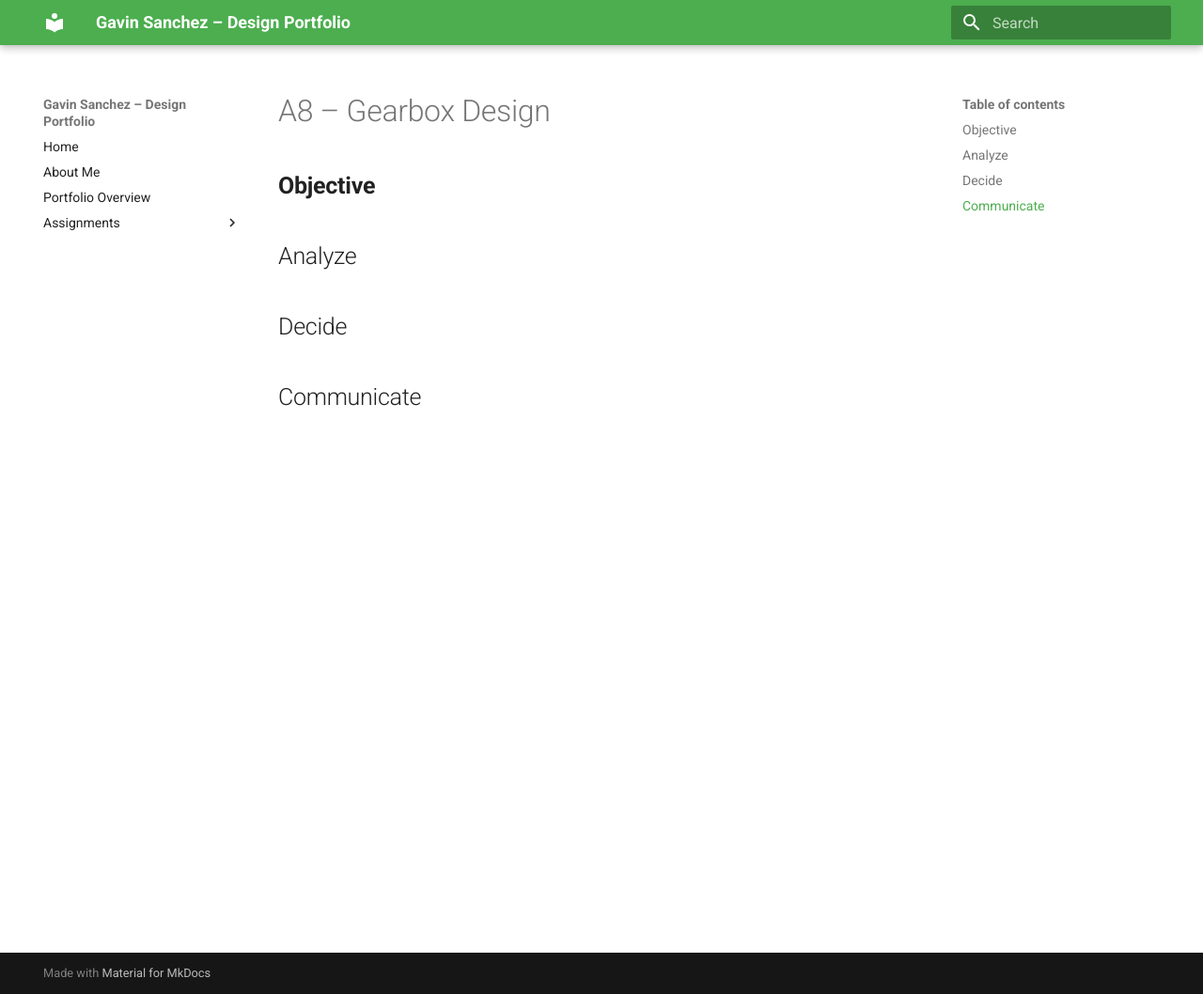
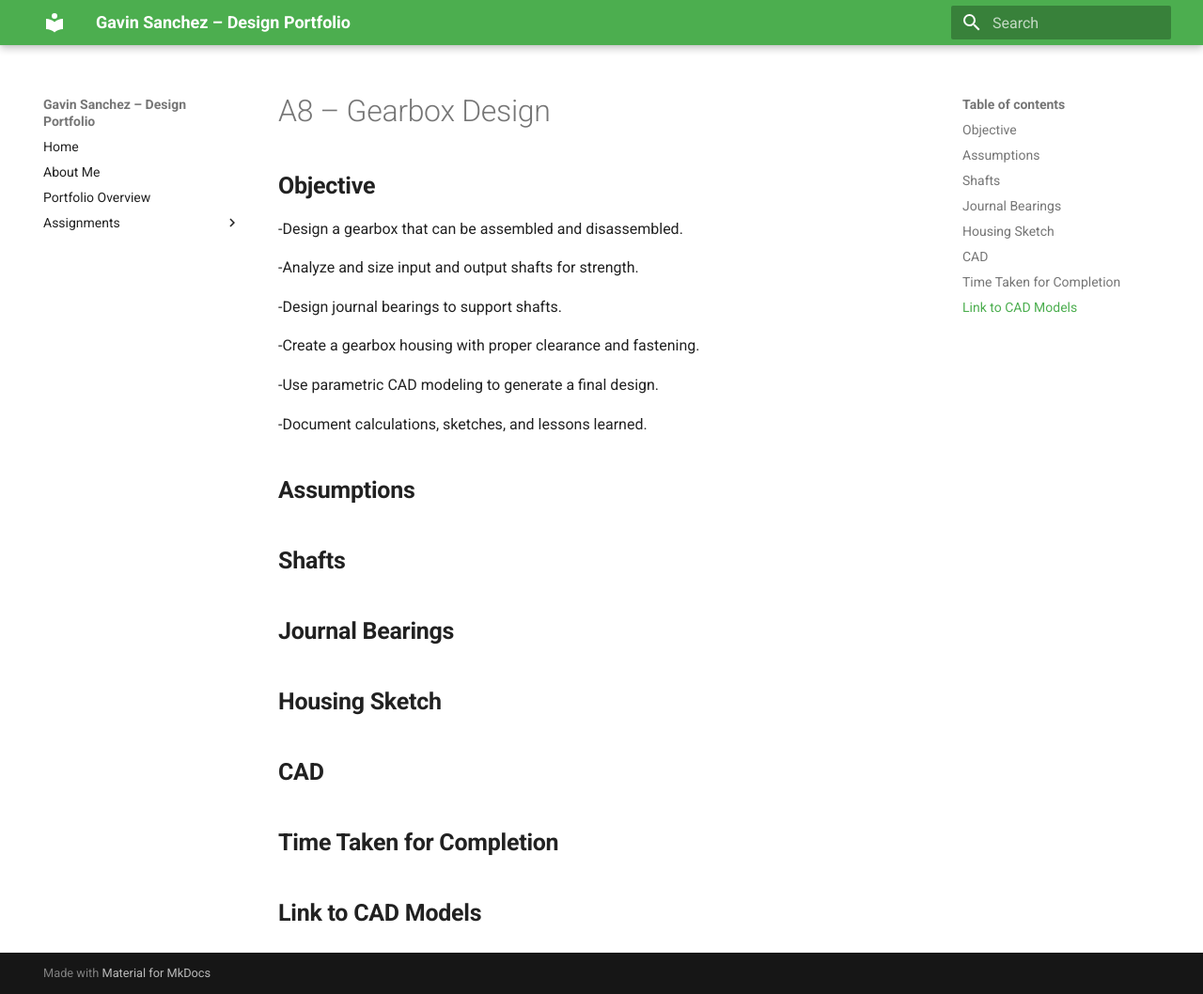
Before and after one commit to GavinSanch/Gavins-design-projects-portfolio, an MkDocs documentation site: the page built from docs/assignments/A08/index.md, in a window 1280 px wide and 1058 px high. Shown: the whole window at 94% size. Built offline with MkDocs 1.6.1 and Material for MkDocs 9.7.7, drawn with Linux system fonts in a browser that asks for light colours.

Commit message:
Update index.md

```diff
--- a/docs/assignments/A08/index.md
+++ b/docs/assignments/A08/index.md
@@ -2,11 +2,28 @@
 
 ## **Objective**
 
+-Design a gearbox that can be assembled and disassembled.
 
-## Analyze
+-Analyze and size input and output shafts for strength.
 
+-Design journal bearings to support shafts.
 
-## Decide
+-Create a gearbox housing with proper clearance and fastening.
 
+-Use parametric CAD modeling to generate a final design.
 
-## Communicate
+-Document calculations, sketches, and lessons learned.
+
+## **Assumptions**
+
+## **Shafts**
+
+## **Journal Bearings**
+
+## **Housing Sketch**
+
+## **CAD**
+
+## **Time Taken for Completion**
+
+## **Link to CAD Models**
```
